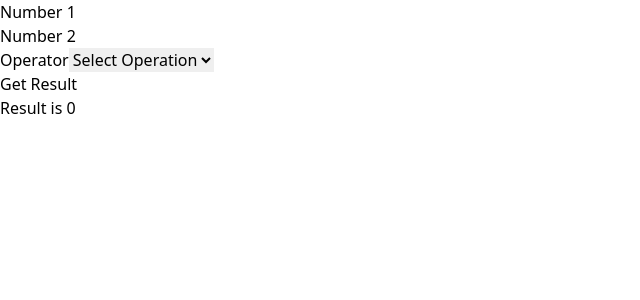
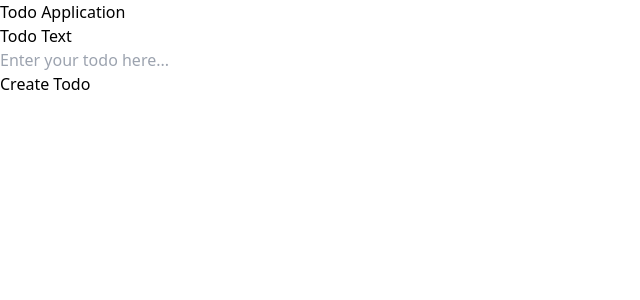
Before and after one commit to special-char/tsc-react-13, a React app: page / in a window 1280 px wide. Shown: the top 300 px of the page, without its empty margins (0-640 px from the left). Built offline with nearby package versions, Linux system fonts and the light colour scheme; the HTML template or start-up script is replaced by a standard one.

Commit message:
basic todo started

```diff
--- a/package.json
+++ b/package.json
@@ -45,9 +45,11 @@
         "@baethon/extract-jsonld": "^2.0.0",
         "autoprefixer": "^10.4.20",
         "cheerio": "^1.0.0",
+        "clsx": "^2.1.1",
         "jsonld-request": "^2.0.1",
         "open-graph-scraper": "^6.8.2",
         "react": "^18.3.1",
+        "react-addons-shallow-compare": "^15.6.3",
         "react-dom": "^18.3.1",
         "superagent": "^10.1.1",
         "web-auto-extractor": "^1.0.17"
--- a/src/Calculator.jsx
+++ b/src/Calculator.jsx
@@ -1,9 +1,66 @@
 import React, { Component, createRef } from 'react';
+import Child1 from './child1';
+import Child2 from './child2';
+
+// Mounting
+// -> Constuctor
+// -> GetDerivedStateFromProps
+// -> render
+// -> componentDidMount
+
+// Updating
+// -> GetDerivedStateFromProps
+
+// unMounting
+
+// Error
 
 export default class Calculator extends Component {
-    state = {
-        result: 0,
+    // define state based on props
+    constructor(props) {
+        super(props);
+        // this.state = {
+        //     result: props.result,
+        // };
+        this.state = {
+            todoTitle: '',
+        };
+    }
+
+    static getDerivedStateFromProps(props, state) {
+        return {
+            result: props.result,
+            name: `Mr. ${props.name}`,
+        };
+    }
+
+    mouseMove = () => {
+        console.log('Mouse Moved');
     };
+
+    async componentDidMount() {
+        try {
+            // document.addEventListener('mousemove', () => {
+            //     console.log('hello mouse move');
+            // });
+            const res = await fetch(
+                'https://jsonplaceholder.typicode.com/todos/1',
+            );
+            const json = await res.json();
+            this.setState({ todoTitle: json.title });
+
+            // document.addEventListener('mousemove', this.mouseMove);
+
+            // this.interval = setInterval(() => {
+            //     console.log('hello world');
+            // }, 1000);
+        } catch (error) {}
+    }
+
+    componentWillUnmount() {
+        // document.removeEventListener('mousemove', this.mouseMove);
+        // clearInterval(this.interval);
+    }
 
     number1 = createRef();
     number2 = createRef();
@@ -40,13 +97,17 @@ export default class Calculator extends Component {
     };
 
     render() {
-        const { result } = this.state;
+        const { result, todoTitle, name, error } = this.state;
 
         console.log('render');
 
         return (
             <>
                 <form onSubmit={this.getResult}>
+                    <p>{todoTitle}</p>
+                    <p>{name}</p>
+                    <Child1 result={result} />
+                    <Child2 result={result} />
                     <div>
                         <label htmlFor="number1">Number 1</label>
                         <input type="text" id="number1" ref={this.number1} />
--- /dev/null
+++ b/src/child1.jsx
@@ -0,0 +1,28 @@
+import React, { Component, PureComponent } from 'react';
+// import shallowCompare from 'react-addons-shallow-compare'; // E
+
+export default class Child1 extends PureComponent {
+    // shouldComponentUpdate(nextProps, nextState) {
+    //     return shallowCompare(this, nextProps, nextState);
+    // }
+
+    throwError = () => {
+        throw new Error('Hello world');
+    };
+
+    render() {
+        console.log('render child 1');
+        const { result } = this.props;
+        if (result > 8) {
+            throw new Error('something went wrong');
+        }
+
+        return (
+            <>
+                <div>Child1</div>
+                <button onClick={this.throwError}>Throw Error</button>
+                <p>{`Result in child 1: ${this.props.result}`}</p>
+            </>
+        );
+    }
+}
--- /dev/null
+++ b/src/child2.jsx
@@ -0,0 +1,13 @@
+import React, { memo } from 'react';
+
+const Child2 = ({ result }) => {
+    console.log('render child 2');
+    return (
+        <>
+            <div>Child1</div>
+            <p>{`Result in child 1: ${result}`}</p>
+        </>
+    );
+};
+
+export default memo(Child2);
--- /dev/null
+++ b/src/components/button.jsx
@@ -0,0 +1,19 @@
+import React from 'react';
+import clsx from 'clsx';
+
+const Button = ({ className, ...rest }) => {
+    return (
+        <button
+            type="submit"
+            className={clsx(
+                'rounded-md bg-indigo-600 px-3 py-2 text-sm font-semibold text-white shadow-sm hover:bg-indigo-500 focus-visible:outline focus-visible:outline-2 focus-visible:outline-offset-2 focus-visible:outline-indigo-600',
+                {
+                    [className]: !!className,
+                },
+            )}
+            {...rest}
+        />
+    );
+};
+
+export default Button;
--- /dev/null
+++ b/src/components/input.jsx
@@ -0,0 +1,36 @@
+import React, { forwardRef } from 'react';
+import clsx from 'clsx';
+
+const Input = forwardRef(({ id, label, variant, className, ...rest }, ref) => {
+    let labelClassName = 'block text-sm/6 font-medium text-gray-900';
+    let inputWrapper = 'mt-2';
+
+    if (variant === 'withoutLabel') {
+        labelClassName = 'sr-only';
+        inputWrapper = '';
+    }
+
+    return (
+        <div className="flex-1">
+            <label htmlFor={id} className={labelClassName}>
+                {label}
+            </label>
+            <div className={inputWrapper}>
+                <input
+                    id={id}
+                    ref={ref}
+                    type="text"
+                    className={clsx(
+                        'block w-full rounded-md border-0 py-1.5 px-2 text-gray-900 shadow-sm ring-1 ring-inset ring-gray-300 placeholder:text-gray-400 focus:ring-2 focus:ring-inset focus:ring-indigo-600 sm:text-sm/6',
+                        {
+                            [className]: !!className,
+                        },
+                    )}
+                    {...rest}
+                />
+            </div>
+        </div>
+    );
+});
+
+export default Input;
--- /dev/null
+++ b/src/todo.jsx
@@ -0,0 +1,68 @@
+import React, { Component, createRef } from 'react';
+import Input from './components/input';
+import Button from './components/button';
+
+export default class Todo extends Component {
+    state = {
+        todoList: [],
+    };
+
+    todoInputRef = createRef();
+
+    createTodo = (event) => {
+        event.preventDefault();
+
+        const todoTextInput = this.todoInputRef.current;
+
+        this.setState(
+            ({ todoList }) => {
+                const todoText = todoTextInput.value;
+                return {
+                    todoList: [...todoList, todoText],
+                };
+            },
+            () => {
+                todoTextInput.value = '';
+            },
+        );
+    };
+
+    render() {
+        console.log('log render');
+
+        const { todoList } = this.state;
+        return (
+            <main className="flex flex-col items-center">
+                <h1 className="text-4xl font-semibold my-4">
+                    Todo Application
+                </h1>
+                <form
+                    onSubmit={this.createTodo}
+                    className="flex w-full max-w-screen-sm px-4"
+                >
+                    <Input
+                        id="todo-text"
+                        label="Todo Text"
+                        placeholder="Enter your todo here..."
+                        variant="withoutLabel"
+                        className="rounded-r-none"
+                        ref={this.todoInputRef}
+                        required
+                    />
+                    <Button className="rounded-l-none">Create Todo</Button>
+                </form>
+                <ul className="w-full">
+                    {todoList.map((item, i) => {
+                        return (
+                            <li key={i} className="flex items-center gap-4 p-2">
+                                <input type="checkbox" name="" id="" />
+                                <p className="flex-1">{item}</p>
+                                <Button>Delete</Button>
+                            </li>
+                        );
+                    })}
+                </ul>
+            </main>
+        );
+    }
+}
```
Also changed, not shown: src/index.jsx (+50 -11 lines), 1 other file (tests, documents, lock files or other folders).
